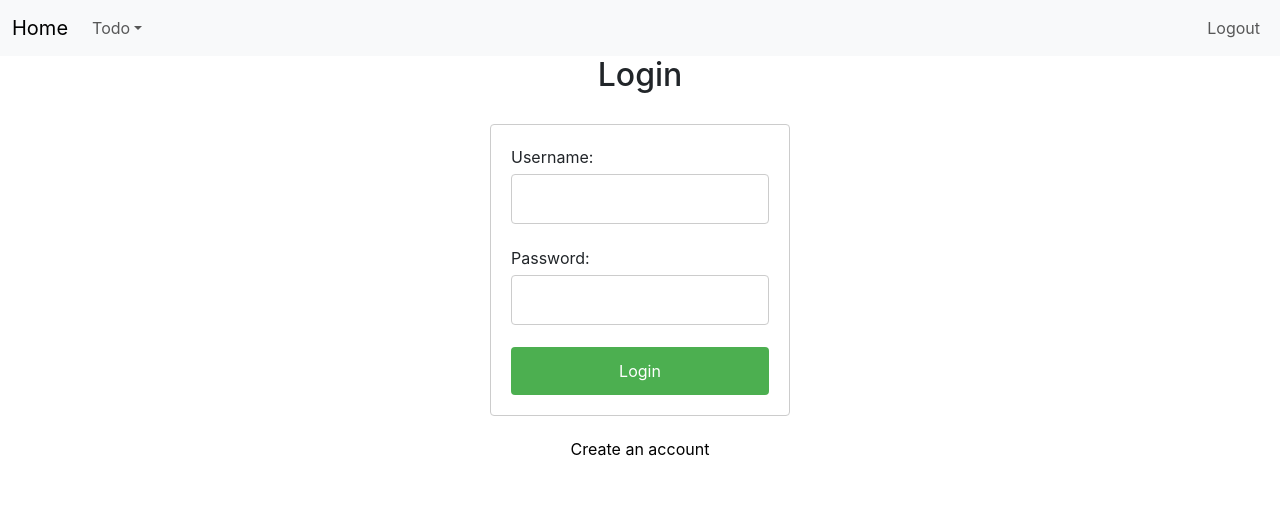
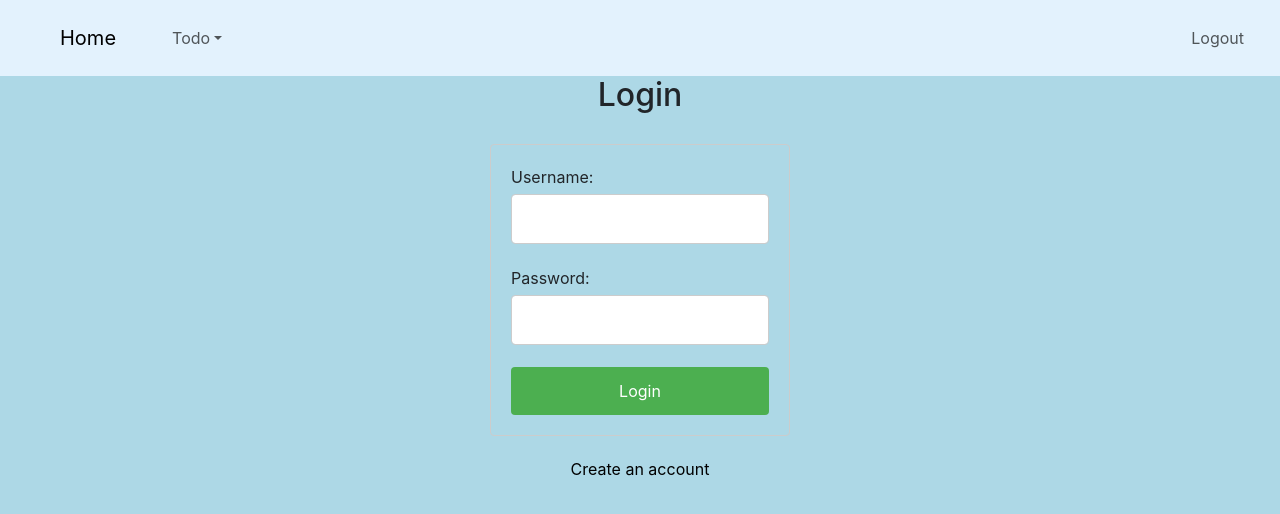
Before and after one commit to ErnestH1/todo-app, a React (Create React App) app: page / in a window 1280 px wide. Shown: the top 514 px of the page. Built offline with nearby package versions, Linux system fonts and the light colour scheme.

Commit message:
updated files

```diff
--- a/src/components/navbar/navabr.js
+++ b/src/components/navbar/navabr.js
@@ -1,11 +1,12 @@
 import React from 'react';
 import { Link } from 'react-router-dom';
+import './navbar.css'
 
 const Navbar = () => {
   return (
-    <nav className="navbar navbar-expand-lg navbar-light bg-light">
+    <nav className="navbar navbar-expand-lg navbar-light" style={{ backgroundColor: '#e3f2fd' }}>
       <div className="container-fluid">
-        <Link className="navbar-brand" to="/">Home</Link>
+        <Link className="navbar-brand mx-5" to="/">Home</Link>
         <button className="navbar-toggler" type="button" data-bs-toggle="collapse" data-bs-target="#navbarNav" aria-controls="navbarNav" aria-expanded="false" aria-label="Toggle navigation">
           <span className="navbar-toggler-icon"></span>
         </button>
@@ -25,7 +26,7 @@ const Navbar = () => {
           </ul>
           <ul className="navbar-nav">
             <li className="nav-item">
-              <Link className="nav-link" to="/logout">Logout</Link>
+              <Link className="nav-link btn btn-danger mx-3" to="/logout" style={{ marginRight: '20px' }}>Logout</Link>
             </li>
           </ul>
         </div>
--- /dev/null
+++ b/src/components/navbar/navbar.css
@@ -0,0 +1,3 @@
+.navbar-brand {
+  margin: 10px;
+}
--- a/src/components/pages/Todo.css
+++ b/src/components/pages/Todo.css
@@ -5,11 +5,13 @@
     background-color: #fff;
     border-radius: 10px;
     box-shadow: 0px 0px 10px rgba(0, 0, 0, 0.1);
+    text-align: center;
   }
 
   .task-list {
     list-style-type: none;
     padding: 0;
+    text-align: left;
   }
 
   .task-item {
--- a/src/components/pages/todo/DeleteTodo.css
+++ b/src/components/pages/todo/DeleteTodo.css
@@ -8,6 +8,7 @@
     display: flex;
     flex-direction: column;
     align-items: flex-start;
+    background-color: #fff;
   }
 
 
--- a/src/components/pages/todo/UpdateTodo.css
+++ b/src/components/pages/todo/UpdateTodo.css
@@ -30,7 +30,7 @@
 
   .card__item {
     display: flex;
-    align-items: center;
+
     gap: 10px;
   }
 
@@ -39,6 +39,7 @@
     border: none;
     background-color: transparent;
     padding-right: 10px;
+    text-align: left;
   }
 
   .card__button {
@@ -56,7 +57,7 @@
   }
 
   .card__button--edit {
-    background-color: #ffc107;
+    background-color: #755b0d;
     position: absolute;
     top: 50%;
     right: 0;
--- a/src/index.css
+++ b/src/index.css
@@ -5,6 +5,7 @@ body {
     sans-serif;
   -webkit-font-smoothing: antialiased;
   -moz-osx-font-smoothing: grayscale;
+  background-color: lightblue; /* replace with your desired color */
 }
 
 code {
```
